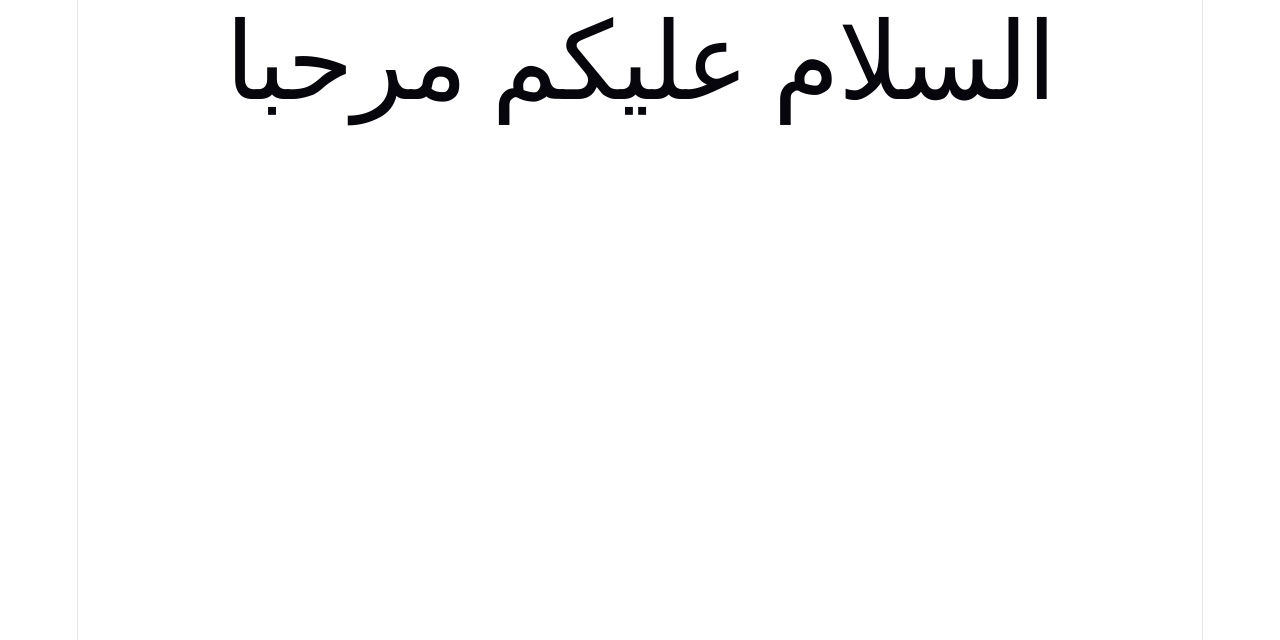
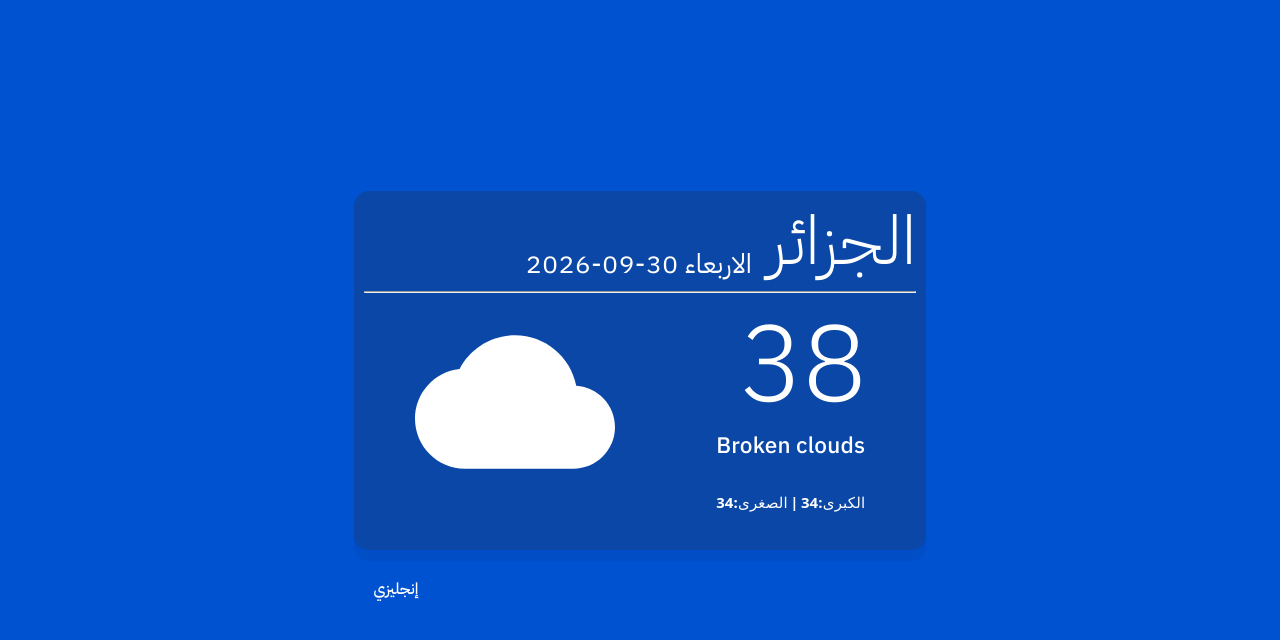
Before and after one commit to mohamedelmokhtar-hub/weather-react, a React (Vite) app: page / in a window 1280 px wide. Shown: the top 640 px of the page. Built offline with nearby package versions, Linux system fonts and the light colour scheme.

Commit message:
complete the built content

```diff
--- a/src/App.css
+++ b/src/App.css
@@ -167,7 +167,7 @@
 
   &::before,
   &::after {
-    content: '';
+    content: "";
     position: absolute;
     top: -4.5px;
     border: 5px solid transparent;
--- a/src/App.jsx
+++ b/src/App.jsx
@@ -1,9 +1,96 @@
-import { Typography } from "@mui/material";
+import { Button, Container, Typography } from "@mui/material";
+import CloudIcon from "@mui/icons-material/Cloud";
 
 function App() {
   return (
     <>
-      <Typography variant="h1"> السلام عليكم مرحبا</Typography>
+      <Container maxWidth="sm">
+        <div
+          style={{
+            height: "100vh",
+            display: "flex",
+            justifyContent: "center",
+            alignItems: "center",
+            flexDirection: "column",
+          }}
+        >
+          {/* CARD */}
+          <div
+            style={{
+              width: "100%",
+              background: "rgb(28 52 91 /36%)",
+              color: "white",
+              padding: "10px",
+              borderRadius: "15px",
+              boxShadow: "0px 11px 1px rgba(0,0,0,0.05)",
+            }}
+          >
+            {/* CONTENT */}
+            <div>
+              {/* CITY AND TIME */}
+              <div
+                dir="rtl"
+                style={{
+                  display: "flex",
+                  justifyContent: "start",
+                  alignItems: "end",
+                }}
+              >
+                <Typography variant="h2" sx={{ color: "inherit" }}>
+                  الجزائر{" "}
+                </Typography>
+                <Typography variant="h5" sx={{ paddingX: 2 }}>
+                  الاربعاء 30-09-2026
+                </Typography>
+              </div>
+              <hr />
+              {/* DEGREE AND DESCRIPTION */}
+              <div
+                style={{
+                  display: "flex",
+                  flexDirection: "row-reverse",
+                  justifyContent: "space-around",
+                }}
+              >
+                <div>
+                  {/* TEMP */}
+                  <div>
+                    <Typography
+                      variant="h1"
+                      sx={{ textAlign: "right", color: "inherit" }}
+                    >
+                      38
+                    </Typography>
+                    {/* TODO:TEMP IMAGE */}
+                  </div>
+                  <Typography variant="h6">Broken clouds</Typography>
+                  {/* MIN AND  MAX */}
+                  <div
+                    style={{ display: "flex", justifyContent: "space-between" }}
+                  >
+                    <h5> الصغرى:34</h5>
+                    <h5>|</h5>
+                    <h5>الكبرى:34</h5>
+                  </div>
+                </div>
+                <CloudIcon style={{ fontSize: "200px" }}></CloudIcon>
+              </div>
+            </div>
+          </div>
+          <div
+            style={{
+              display: "flex",
+              justifyContent: "start",
+              width: "100%",
+              marginTop: "20px",
+            }}
+          >
+            <Button sx={{ color: "white" }} variant="text">
+              إنجليزي
+            </Button>
+          </div>
+        </div>
+      </Container>
     </>
   );
 }
--- a/src/index.css
+++ b/src/index.css
@@ -11,8 +11,8 @@
   --shadow:
     rgba(0, 0, 0, 0.1) 0 10px 15px -3px, rgba(0, 0, 0, 0.05) 0 4px 6px -2px;
 
-  --sans: system-ui, 'Segoe UI', Roboto, sans-serif;
-  --heading: system-ui, 'Segoe UI', Roboto, sans-serif;
+  --sans: system-ui, "Segoe UI", Roboto, sans-serif;
+  --heading: system-ui, "Segoe UI", Roboto, sans-serif;
   --mono: ui-monospace, Consolas, monospace;
 
   font: 18px/145% var(--sans);
@@ -59,7 +59,7 @@ body {
   max-width: 100%;
   margin: 0 auto;
   text-align: center;
-  border-inline: 1px solid var(--border);
+  /* border-inline: 1px solid var(--border); */
   min-height: 100svh;
   display: flex;
   flex-direction: column;
@@ -109,3 +109,6 @@ code {
   padding: 4px 8px;
   background: var(--code-bg);
 }
+body {
+  background-color: #0052d0 !important;
+}
--- a/src/main.jsx
+++ b/src/main.jsx
@@ -6,7 +6,7 @@ import { createTheme, ThemeProvider } from "@mui/material/styles";
 
 const theme = createTheme({
   typography: {
-    fontFamily: ["IBM"],
+    fontFamily: ["IBM Plex Sans Arabic", "sans-serif"].join(","),
   },
 });
 
```
